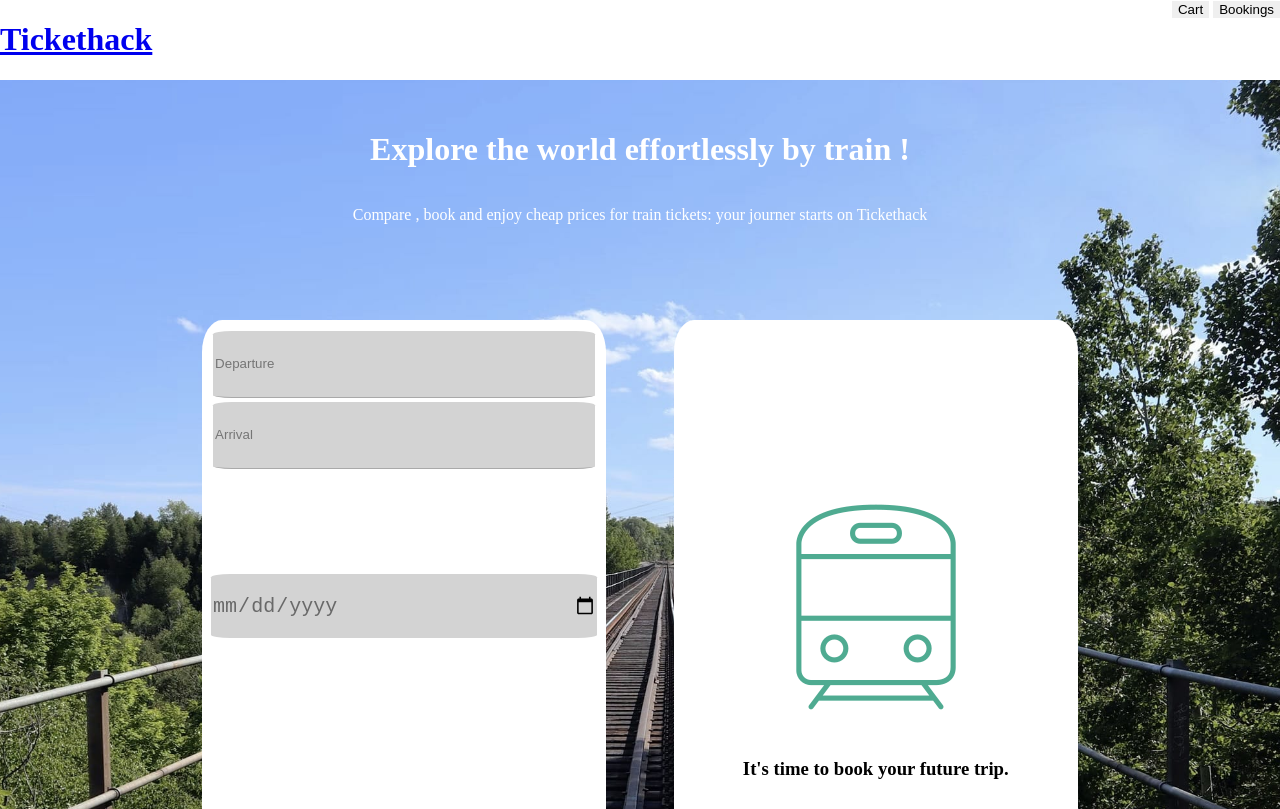
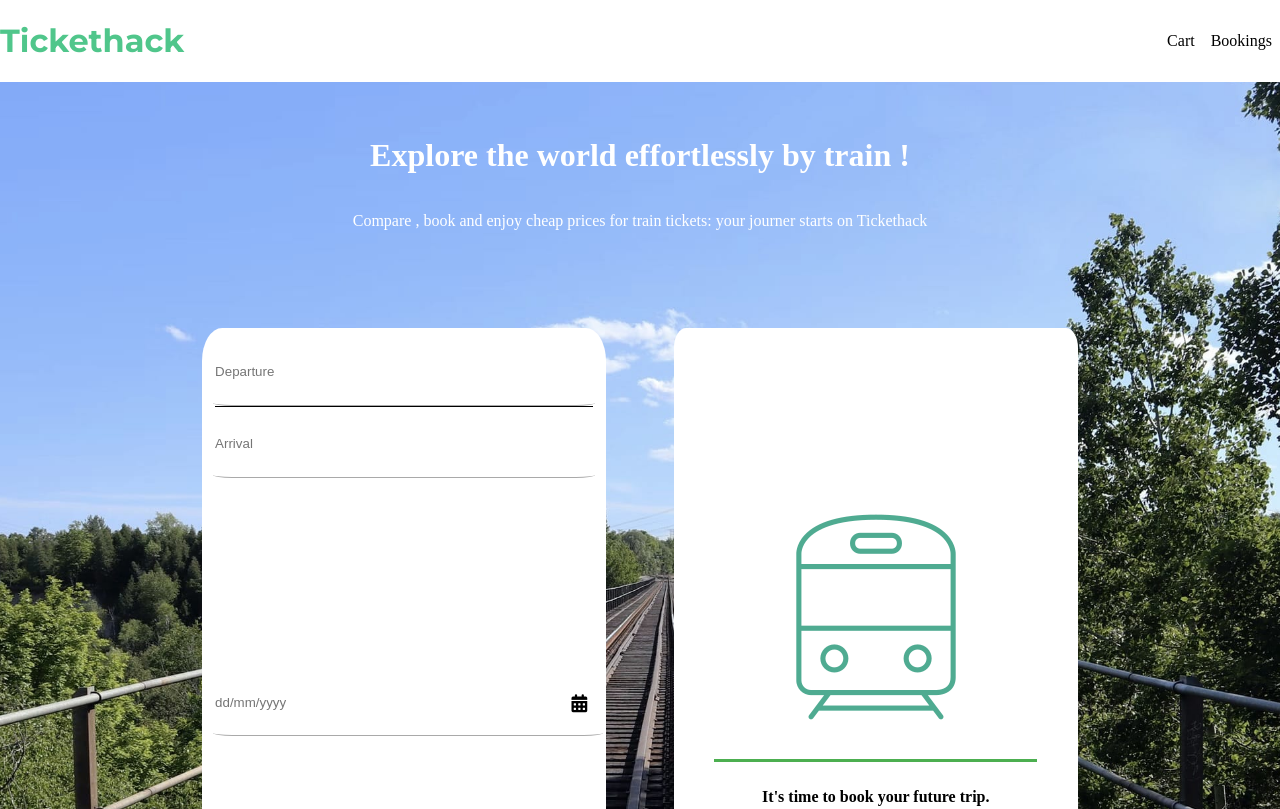
Before and after one commit to Alonajae/tickethack-frontend, a website: page index.html in a window 1280 px wide. Shown: the top 809 px of the page. Drawn offline with nearby package versions, Linux system fonts and the light colour scheme.

Commit message:
html css plus beau askip

```diff
--- a/index.html
+++ b/index.html
@@ -4,7 +4,14 @@
 <head>
     <meta charset="UTF-8">
     <meta name="viewport" content="width=device-width, initial-scale=1.0">
-    <link rel="stylesheet" href="style.css">
+    <head>
+    <link href="https://fonts.googleapis.com/css2?family=Montserrat:wght@400;700&display=swap" rel="stylesheet">
+     <link rel="stylesheet" href="style.css">
+    <link rel="stylesheet" href="https://cdn.jsdelivr.net/npm/flatpickr/dist/flatpickr.min.css">
+    <link rel="stylesheet" href="https://cdnjs.cloudflare.com/ajax/libs/font-awesome/6.1.0/css/all.min.css" />
+
+    <script src="https://cdn.jsdelivr.net/npm/flatpickr"></script>
+
 
     <title>Tickethack</title>
 </head>
@@ -16,9 +23,11 @@
                 <h1 id="header-title"><a href="./index.html">Tickethack</a></h1>
             </div>
             <div id="left-block">
-                <button id="btn-cart" type="button">Cart</button>
-                <button id="btn-bookings" type="button">Bookings</button>
+                <span id="btn-cart"><a href="cart.html">Cart</a></span>
+                <span id="btn-bookings"><a href="booking.html">Bookings</a></span>
+
             </div>
+
         </div>
 
 
@@ -29,15 +38,22 @@
         <form id="search-form">
             <div id="trajet">
                 <input id="departure" type="text" placeholder="Departure" required>
+                <div class="line"></div>
                 <input id="arrival" type="text" placeholder="Arrival" required>
             </div>
-            <input type="date" id="date" name="date" required>
+            <div class="date-container">
+                <input type="text" id="date" name="date" class="date-picker" placeholder="dd/mm/yyyy" required>
+                <i class="fas fa-calendar-alt calendar-icon"></i>
+
+            </div>
+
             <button id="search-btn" type="submit">Search</button>
         </form>
         <div id="results">
             <div id="img-container">
                 <img src="./images/train.png">
             </div>
+            <div class="green-line"></div>
             <h3>It's time to book your future trip.</h3>
         </div>
 
--- /dev/null
+++ b/package.json
@@ -0,0 +1,5 @@
+{
+  "dependencies": {
+    "flatpickr": "^4.6.13"
+  }
+}
--- a/script.js
+++ b/script.js
@@ -20,3 +20,6 @@ function displayResults(trips) {
         results.appendChild(tripElement);
     });
 }
+flatpickr('.date-picker', {
+    dateFormat: 'd/m/Y'
+  });
--- a/style.css
+++ b/style.css
@@ -21,11 +21,22 @@ body {
     grid-column-end: 20;
     display: flex;
     justify-content: space-between;
+    align-items: center;
 }
 
-#title {
-    color: green;
+#title a {
+        color: #50c68b;
+        font-family: 'Montserrat', sans-serif;
+        font-weight: 700;
+        text-decoration: none;
+    }
+
+#title a:hover {
+    text-decoration: underline;
 }
+
+
+
 
 
 
@@ -60,13 +71,25 @@ body {
     grid-row-end: 13;
     grid-column-start: 11;
     grid-column-end: 17;
-    border-radius: 5%;
+    border-radius: 3%;
 }
 
 #trajet {
     display: flex;
     flex-direction: column;
+    position: relative;
 }
+.line {
+    height: 1px;
+    background-color: black;
+    margin-top: -2px;
+    margin-bottom: 2px;
+    width: 98%;
+    margin-left: auto;
+    margin-right: auto;
+}
+
+
 
 #results {
     display: flex;
@@ -76,7 +99,7 @@ body {
 }
 
 #search-btn {
-    background-color: #4CAF50;
+    background-color: #50c68b;
     /* Green */
     border: none;
     color: white;
@@ -90,7 +113,7 @@ body {
 
 input[type=text] {
     border: none;
-    background-color: lightgrey;
+    background-color: white;
     color: dimgray;
     border-radius: 5%;
     border-bottom: 1px solid darkgrey;
@@ -101,8 +124,8 @@ input[type=text] {
 input[type=date]{
     border: none;
     height: 8vh;
-    margin-bottom: 20vh;
-    background-color: lightgrey;
+    margin-bottom: 10vh;
+    background-color: white;
     color: dimgray;
     font-size: x-large;
     border-radius: 5%;
@@ -114,3 +137,61 @@ input[type=date]{
 #btn-bookings {
     border: none;
 }
+#left-block  {
+    display: flex;
+    align-items: center;
+
+}
+#btn-cart a, #btn-bookings a {
+    text-decoration: none;
+    color: black;
+    padding: 8px;
+}
+
+
+#btn-cart a:hover, #btn-bookings a:hover {
+    text-decoration: underline;
+}
+
+.date-picker {
+    position: relative;
+}
+#results h3 {
+    font-size: 1rem;
+
+}
+#description h3 {
+    margin-top: 8fr;
+}
+
+.green-line {
+    height: 3px;
+    background-color: #4CAF50;
+    width: 80%;
+    margin-top: 10px;
+    margin-bottom: 10px;
+}
+
+.calendar-icon {
+    position: absolute;
+    right: 10px;
+    top: 50%;
+    transform: translateY(-50%);
+    font-size: 18px;
+    color: black;
+    cursor: pointer;
+}
+.date-picker {
+    border: none;
+    background-color: white;
+    color: dimgray;
+    border-radius: 5%;
+    border-bottom: 1px solid darkgrey;
+    height: 8vh;
+    margin: 2px;
+    width: 100%;
+}
+
+.date-container {
+    position: relative;
+}
```
Also changed, not shown: booking.html (+3 -2 lines), booking.js (+26 -0 lines), cart.html (+3 -2 lines), 1 other file.
